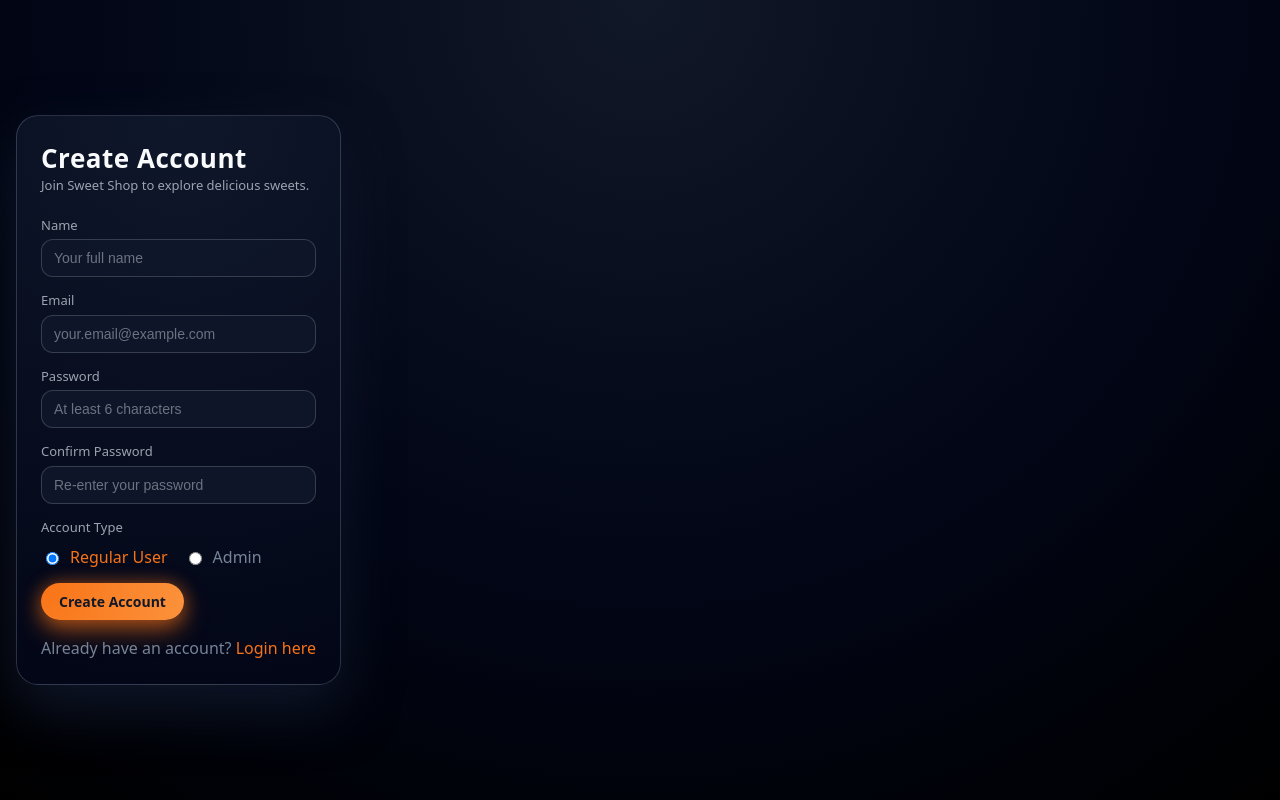
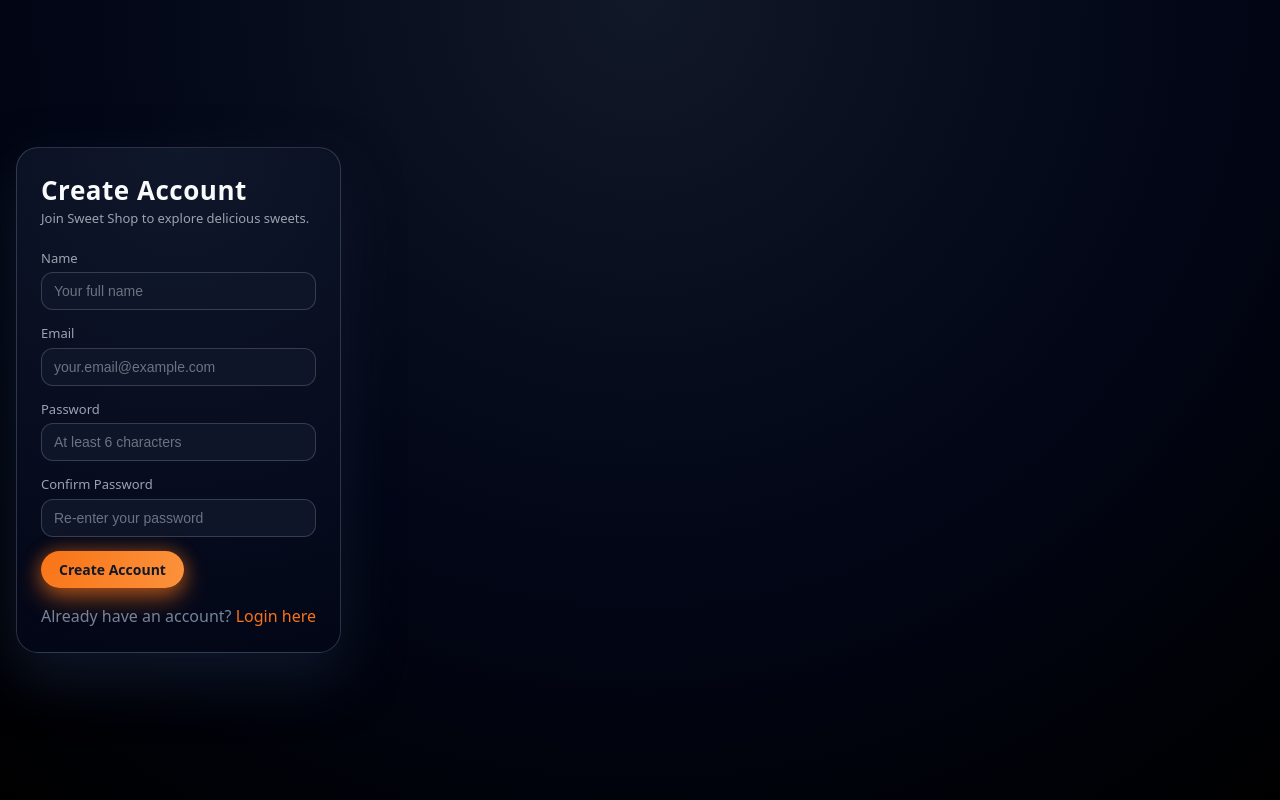
Before and after one commit to abhishekraj099/Sweet-Shop-Management-System, a React (Vite) app in the folder frontend/: page /register in a window 1280 px wide. Built offline with nearby package versions, Linux system fonts and the light colour scheme; no server answers.

Commit message:
Remove account type selection from registration

```diff
--- a/frontend/src/pages/Register.tsx
+++ b/frontend/src/pages/Register.tsx
@@ -9,7 +9,6 @@ function Register() {
   const [email, setEmail] = useState("");
   const [password, setPassword] = useState("");
   const [confirmPassword, setConfirmPassword] = useState("");
-  const [role, setRole] = useState<"user" | "admin">("user");
   const [error, setError] = useState("");
   const navigate = useNavigate();
 
@@ -36,10 +35,10 @@ function Register() {
         name,
         email,
         password,
-        role,
+        role: "user",
       });
 
-      alert(`Registration successful as ${role}! Please login.`);
+      alert("Registration successful! Please login.");
       navigate("/login");
     } catch (err: any) {
       console.error(err);
@@ -113,51 +112,6 @@ function Register() {
           />
         </div>
 
-        <div className="field">
-          <label className="field-label">Account Type</label>
-          <div style={{ display: "flex", gap: "16px", marginTop: "8px" }}>
-            <label
-              style={{
-                display: "flex",
-                alignItems: "center",
-                gap: "8px",
-                cursor: "pointer",
-                color: role === "user" ? "#f97316" : "rgba(148, 163, 184, 0.8)",
-              }}
-            >
-              <input
-                type="radio"
-                name="role"
-                value="user"
-                checked={role === "user"}
-                onChange={(e) => setRole(e.target.value as "user" | "admin")}
-                style={{ cursor: "pointer" }}
-              />
-              <span>Regular User</span>
-            </label>
-
-            <label
-              style={{
-                display: "flex",
-                alignItems: "center",
-                gap: "8px",
-                cursor: "pointer",
-                color: role === "admin" ? "#f97316" : "rgba(148, 163, 184, 0.8)",
-              }}
-            >
-              <input
-                type="radio"
-                name="role"
-                value="admin"
-                checked={role === "admin"}
-                onChange={(e) => setRole(e.target.value as "user" | "admin")}
-                style={{ cursor: "pointer" }}
-              />
-              <span>Admin</span>
-            </label>
-          </div>
-        </div>
-
         <button className="btn btn-primary" onClick={handleRegister}>
           Create Account
         </button>
```
